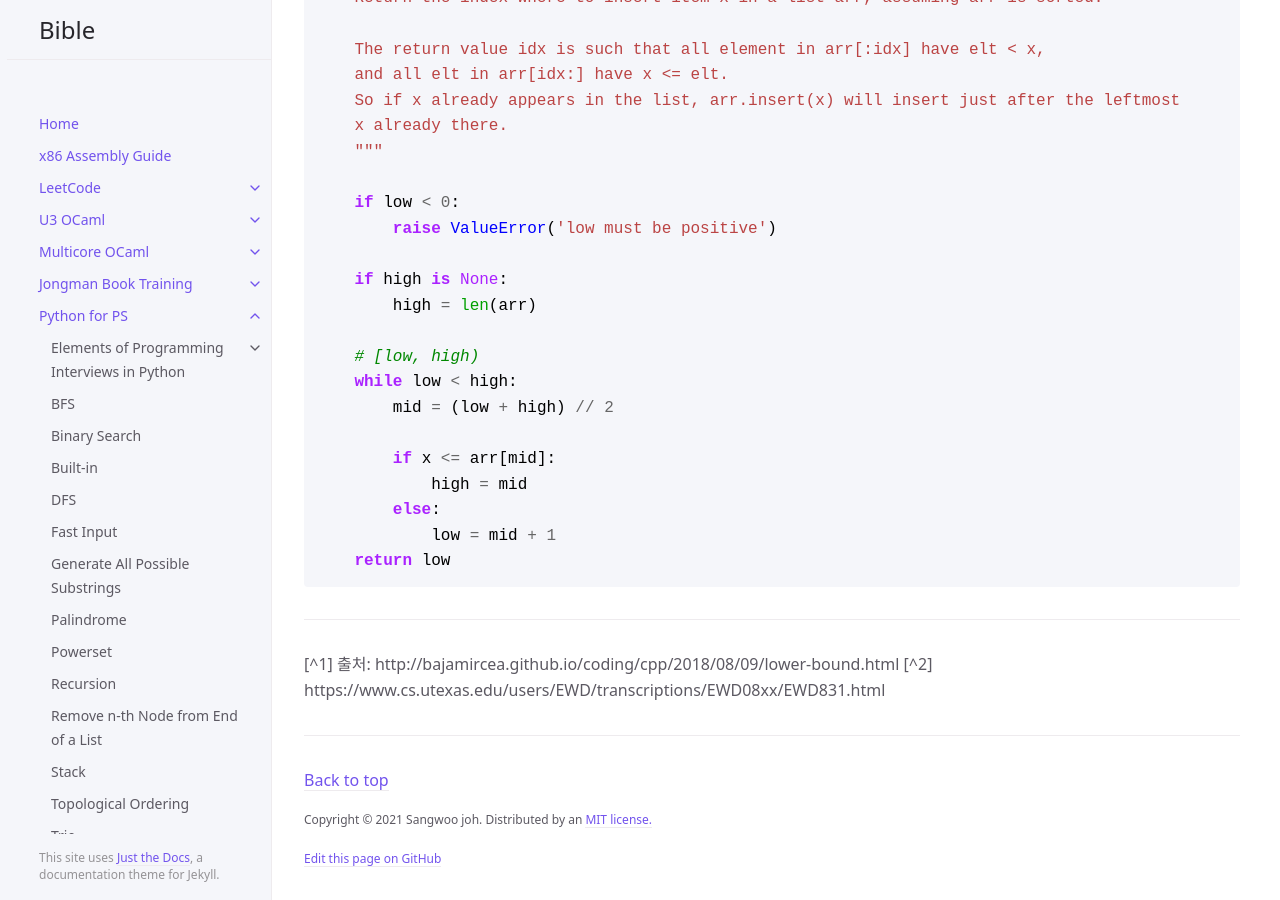
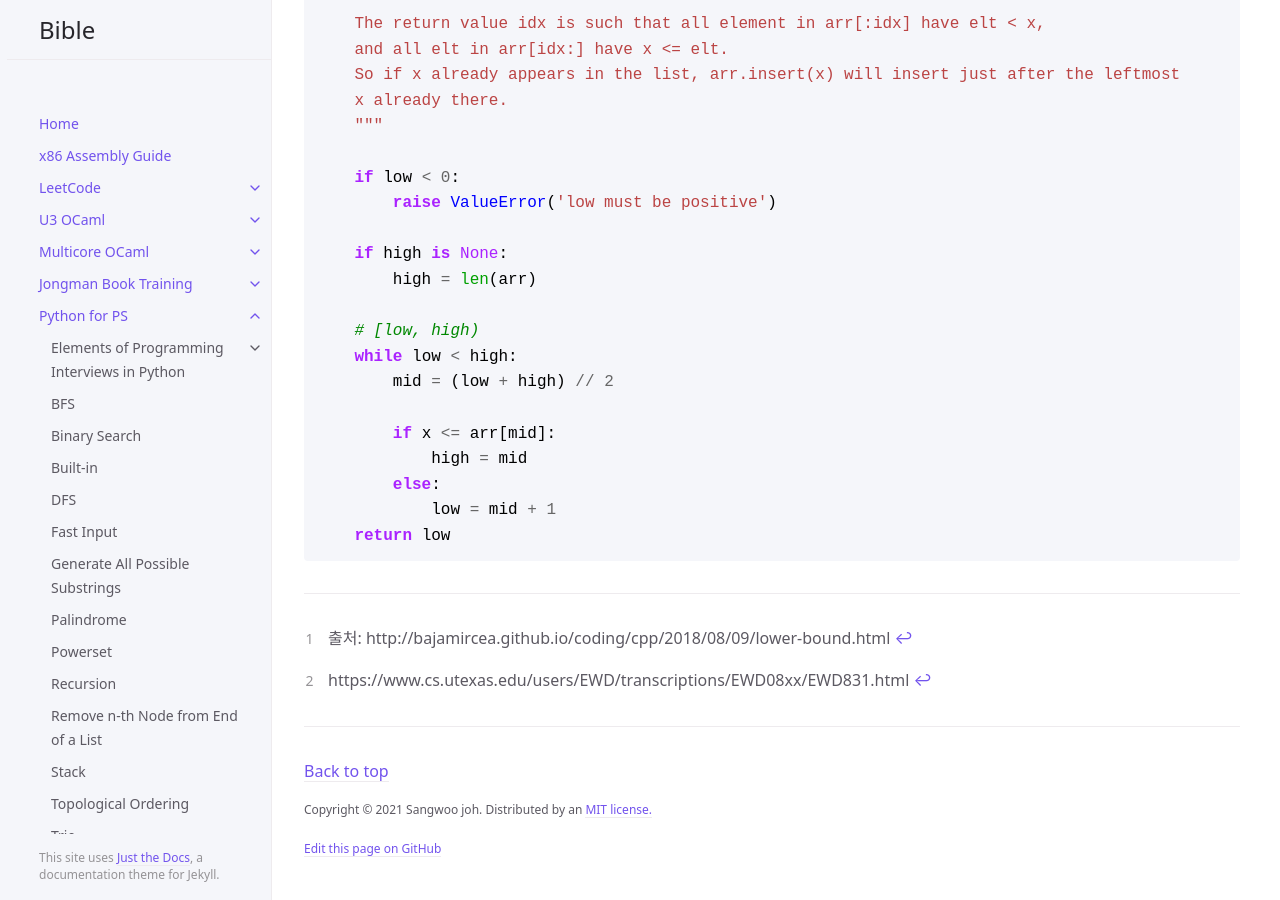
Before and after one commit to sangwoo-joh/bible-archive, a Jekyll site: the page built from python/upper-bound-and-lower-bound.md, in a window 1280 px wide and 900 px high, scrolled down 2851 px. Built offline with Jekyll 4.4.1, drawn with Linux system fonts in a browser that asks for light colours; comment, search, counter and statistics services are not loaded; some of the changed text lies outside the part shown.

Commit message:
Fix typos in ub/lb

````diff
--- a/python/upper-bound-and-lower-bound.md
+++ b/python/upper-bound-and-lower-bound.md
@@ -130,5 +130,6 @@ def bisect_left(arr, x, low=0, high=None):
 ```
 
 ---
-[^1] 출처: http://bajamircea.github.io/coding/cpp/2018/08/09/lower-bound.html
-[^2] https://www.cs.utexas.edu/users/EWD/transcriptions/EWD08xx/EWD831.html
+
+[^1]: 출처: http://bajamircea.github.io/coding/cpp/2018/08/09/lower-bound.html
+[^2]: https://www.cs.utexas.edu/users/EWD/transcriptions/EWD08xx/EWD831.html
````
Also changed, not shown: other parts of python/upper-bound-and-lower-bound.md (+1 -1 lines).
